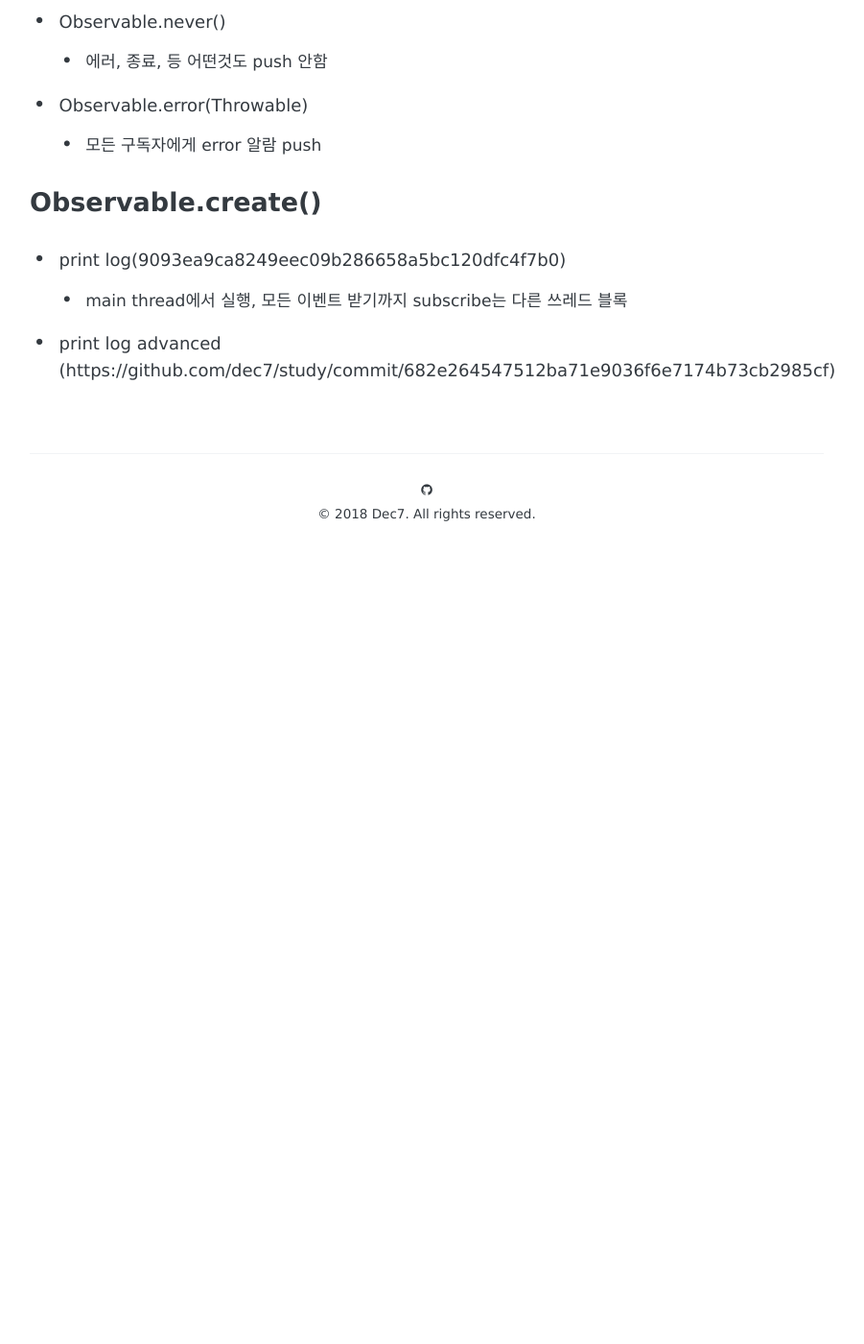
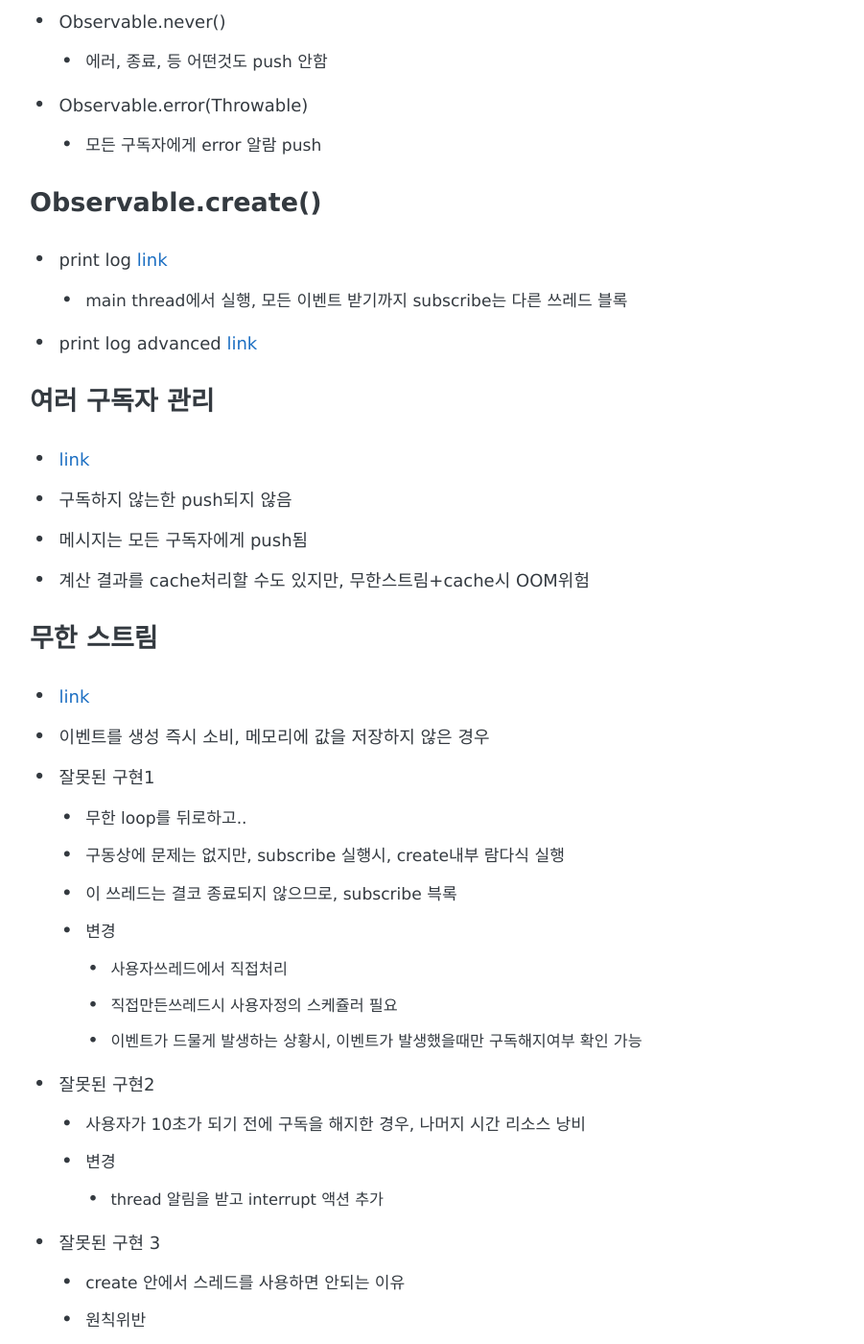
Before and after one commit to dec7/dec7.github.io, a Jekyll site: the page built from _posts/2018-09-29-rxjava-ch2.md, in a window 1280 px wide and 1400 px high, scrolled down 2589 px. Shown: the whole window at 96% size, without its empty margins (195-1096 px from the left). Built offline with Jekyll 4.4.1, drawn with Linux system fonts in a browser that asks for light colours; some web fonts are replaced; comment, search, counter and statistics services are not loaded; before the commit the page ends 3226 px from its top, so only the background shows below that; some of the changed text lies outside the part shown.

Commit message:
post rxjava ch2

````diff
--- a/_posts/2018-09-29-rxjava-ch2.md
+++ b/_posts/2018-09-29-rxjava-ch2.md
@@ -86,6 +86,73 @@ Subscription subscription = tweets.subscribe(System.out::println)
   - 모든 구독자에게 error 알람 push
 
 ### Observable.create()
-- print log(9093ea9ca8249eec09b286658a5bc120dfc4f7b0)
+- print log [link](https://github.com/dec7/study/commit/9093ea9ca8249eec09b286658a5bc120dfc4f7b0)
   - main thread에서 실행, 모든 이벤트 받기까지 subscribe는 다른 쓰레드 블록
-- print log advanced (https://github.com/dec7/study/commit/682e264547512ba71e9036f6e7174b73cb2985cf)
+- print log advanced [link](https://github.com/dec7/study/commit/682e264547512ba71e9036f6e7174b73cb2985cf)
+
+### 여러 구독자 관리
+- [link](https://github.com/dec7/study/commit/9904457bbf1c7b8dc8fc74a8035fa506446a9473)
+- 구독하지 않는한 push되지 않음
+- 메시지는 모든 구독자에게 push됨
+- 계산 결과를 cache처리할 수도 있지만, 무한스트림+cache시 OOM위험
+
+### 무한 스트림
+- [link](https://github.com/dec7/study/commit/57df93423ef355ab592c84edd416f22caa048672)
+- 이벤트를 생성 즉시 소비, 메모리에 값을 저장하지 않은 경우
+- 잘못된 구현1
+  - 무한 loop를 뒤로하고..
+  - 구동상에 문제는 없지만, subscribe 실행시, create내부 람다식 실행
+  - 이 쓰레드는 결코 종료되지 않으므로, subscribe 븍록
+  - 변경
+    - 사용자쓰레드에서 직접처리
+    - 직접만든쓰레드시 사용자정의 스케쥴러 필요
+    - 이벤트가 드물게 발생하는 상황시, 이벤트가 발생했을때만 구독해지여부 확인 가능
+- 잘못된 구현2
+  - 사용자가 10초가 되기 전에 구독을 해지한 경우, 나머지 시간 리소스 낭비
+  - 변경
+    - thread 알림을 받고 interrupt 액션 추가
+- 잘못된 구현 3
+  - create 안에서 스레드를 사용하면 안되는 이유
+  - 원칙위반
+    - 여러쓰레드에서 동시에 onNext 호출
+
+### 타이밍
+- [link](https://github.com/dec7/study/commit/91fbbd78b7e76d7a3cc9c231df9a0c58144cfb34)
+- 연속된 시간마다 이벤트 발생이 필요할때 유용
+
+### hot / cold Observable
+- cold Observer
+  - 구독하지 않으면, 이벤트 방출 안함
+  - 캐시처리되지 않기 떄문에 구독자는 별도의 스트림 복사본을 받음
+  - ```Observable.create()``` 로 생성
+  - ```Observable.interval()```구독했을때만 발행
+- hot Observer
+  - 구독하지 않더라도 이벤트를 push, 이벤트 유실이 있을 수 있음
+  - consumer에게 독립적
+- 이 구별은 이벤트 전달시 중요함
+  - cold 시엔 언제 구독하더라도 일관된 이벤트 집합을 받음
+  - hot 시엔 처음부터 이벤트를 받는다고 보장 못함
+- 시간의존성
+  - cold는 여러번 요청가능하므로 이벤트가 언제 발생했는지 중요 안함
+  - hot은 외부 이벤트를 그대로 들여오기때문에 언제 발생했는지가 중요
+
+## rc.subjects.Subject
+- Observable 상속 + Observer 구현
+  - 이벤트 구독과 발행을 동시 진행
+  - AsyncSubject
+    - onComplete시 마지막 발행값 전달
+  - BehaviorSubject
+    - PublishSubject와 동일, 구독시 구독전 최근 이벤트 전송
+  - ReplaySubject
+    - 모든 이벤트 이력 캐싱, 구독시 이전 이벤트 발행
+    - 스트림 무한이거나, 큰 경우 위험
+
+## ConnectableObservable
+- 최대 한나의 Subscriber만 유지, 실질적으로 같은 기반리소스를 여러 Subscriber가 공유
+  - 첫번째 Subscriber 를 받을때 연결
+  - 두번째 Subscriber가 새로운 연결을 안함
+- ```refCount()```
+  - 연결을 유지해야하는 수
+
+### 생명주기
+- publish().connect() 쌍을 사용해서 인위적인 subscriber를 생성하고 업스트립 subscriber를 하나만 유지하는 방법
````
